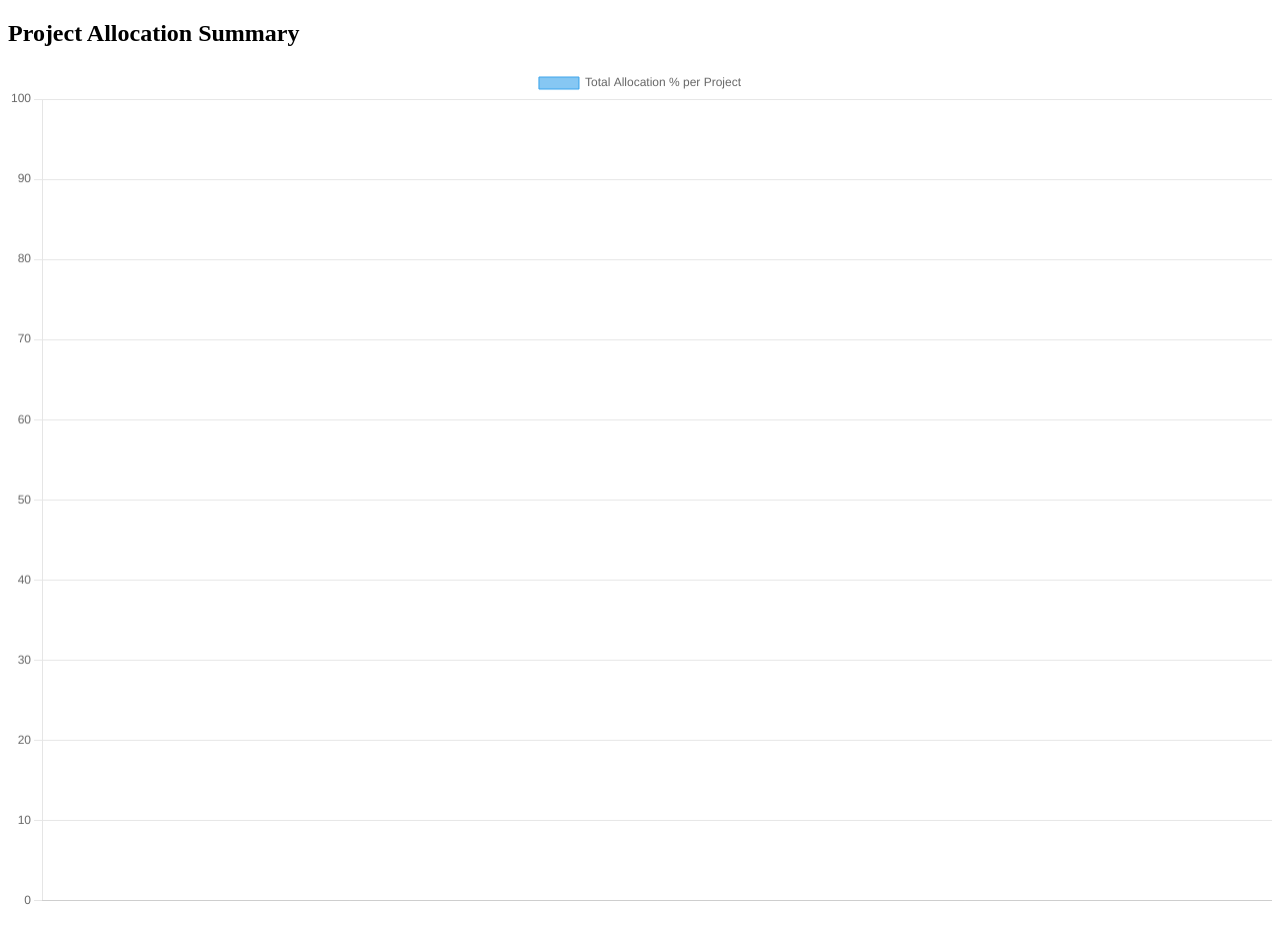
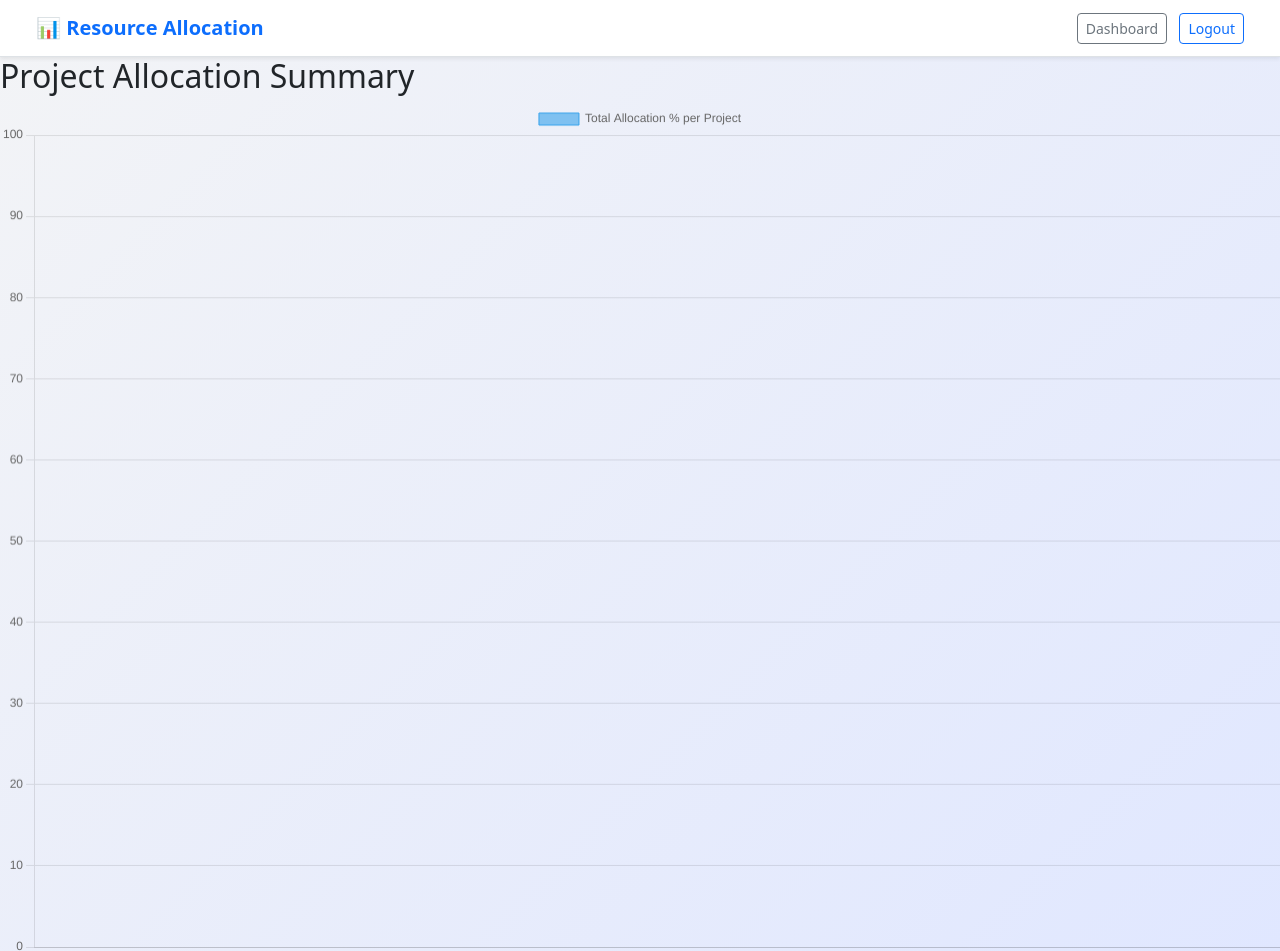
Before and after one commit to Saad982/Resource-Management-System-for-IT-Projects-Ovrlod, a website: page frontend/report.html in a window 1280 px wide. Before the commit the page ends 918 px from the top, so only its background shows below. Drawn offline with nearby package versions, Linux system fonts and the light colour scheme; no server answers.

Commit message:
Navigation issues it was different from other pages

```diff
--- a/frontend/report.html
+++ b/frontend/report.html
@@ -3,9 +3,20 @@
 <head>
   <meta charset="UTF-8" />
   <title>Project Allocation Chart</title>
+   <link href="styles/style.css" rel="stylesheet" />
+  <link href="https://cdn.jsdelivr.net/npm/bootstrap@5.3.0/dist/css/bootstrap.min.css" rel="stylesheet">
   <script src="https://cdn.jsdelivr.net/npm/chart.js"></script>
 </head>
-<body>
+<body class="bg-light">
+  <nav class="navbar navbar-expand-lg bg-white border-bottom shadow-sm px-4 py-2">
+    <div class="container-fluid">
+      <a class="navbar-brand fw-bold text-primary" href="dashboard.html">📊 Resource Allocation</a>
+      <div class="ms-auto">
+        <a href="dashboard.html" class="btn btn-outline-secondary btn-sm me-2">Dashboard</a>
+        <button id="logoutBtn" class="btn btn-outline-primary btn-sm">Logout</button>
+      </div>
+    </div>
+  </nav>
   <h2>Project Allocation Summary</h2>
   <canvas id="allocationChart" width="600" height="400"></canvas>
 
```
